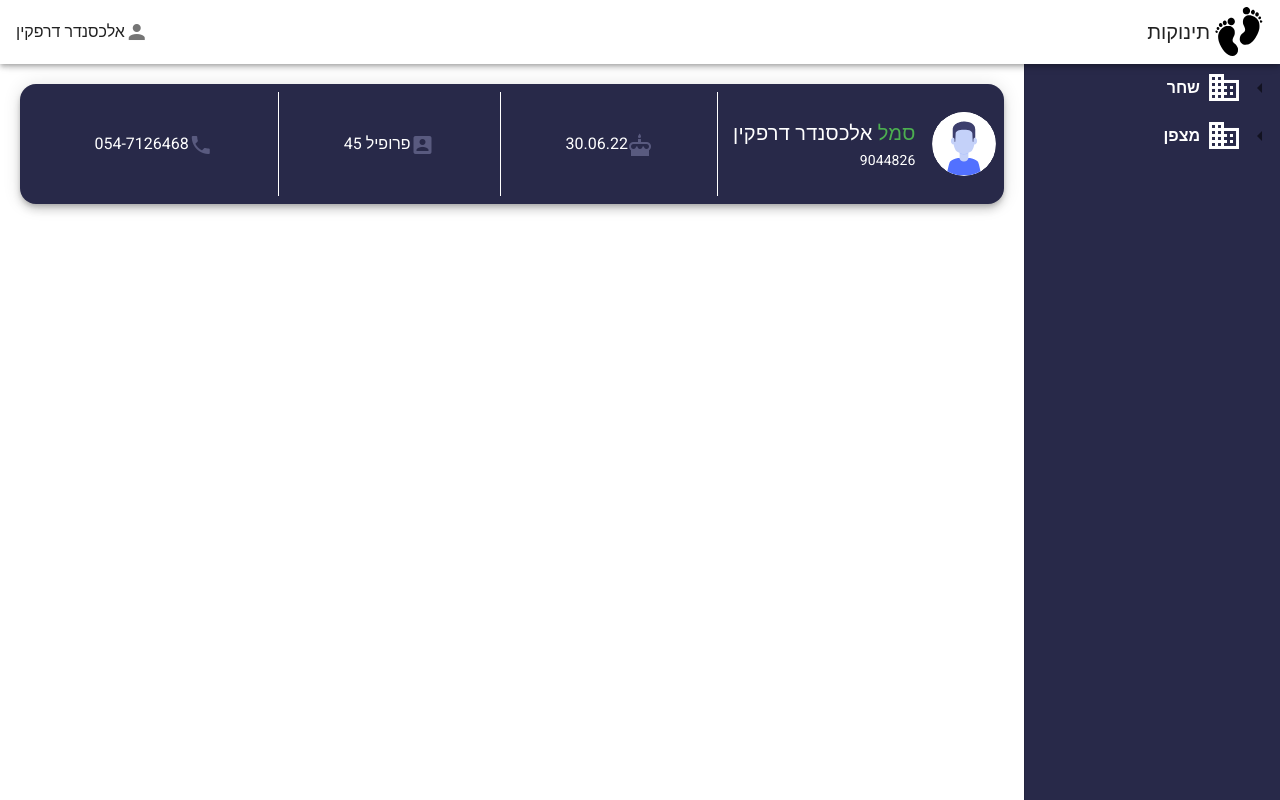
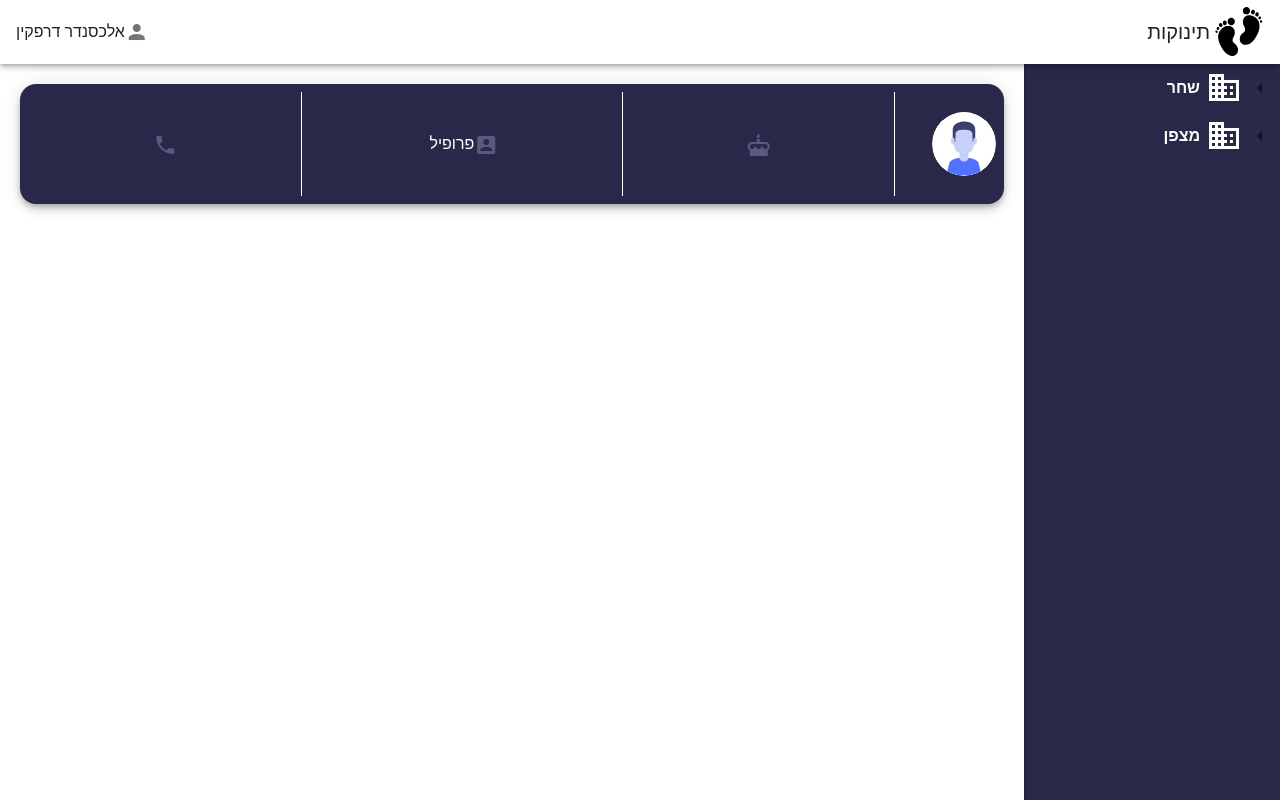
Before and after one commit to CodeAndParty/tinokot, a Vue app: page /soldier/1 in a window 1280 px wide. Built offline with nearby package versions, Linux system fonts and the light colour scheme; no server answers.

Commit message:
making the solider view component to fetch the users data and pass to soldierInfo card as prop

```diff
--- a/src/components/SoldierInfoCard.vue
+++ b/src/components/SoldierInfoCard.vue
@@ -13,17 +13,19 @@
 
     <div>
       <v-card-title>
-        <span class="green--text">סמל</span>
+        <span class="green--text">{{ soldier?.rank }}</span>
         <span>&nbsp;</span>
-        <span>אלכסנדר דרפקין</span>
+        <span>{{ soldier?.name }}</span>
       </v-card-title>
-      <v-card-subtitle class="white--text">9044826</v-card-subtitle>
+      <v-card-subtitle class="white--text">{{
+        soldier?.pernr
+      }}</v-card-subtitle>
     </div>
 
     <v-divider vertical class="white"></v-divider>
     <div class="mx-auto">
       <v-icon color="accent">mdi-cake</v-icon>
-      <span>30.06.22</span>
+      <span>{{ soldier?.birthDate }}</span>
     </div>
 
     <v-divider vertical class="white"></v-divider>
@@ -31,13 +33,13 @@
       <v-icon color="accent">mdi-account-box</v-icon>
       <span>פרופיל</span>
       <span>&nbsp;</span>
-      <span>45</span>
+      <span>{{ soldier?.medicalScore }}</span>
     </div>
 
     <v-divider vertical class="white"></v-divider>
     <div class="mx-auto">
       <v-icon color="accent">mdi-phone</v-icon>
-      <span>054-7126468</span>
+      <span>{{ soldier?.cell }}</span>
     </div>
   </v-card>
 </template>
@@ -45,6 +47,8 @@
 <script>
 export default {
   name: "SoldierInfoCard",
+
+  props: ["soldier"],
 };
 </script>
 
--- a/src/views/SoldierView.vue
+++ b/src/views/SoldierView.vue
@@ -1,5 +1,5 @@
 <template>
-  <SoldierInfoCard></SoldierInfoCard>
+  <SoldierInfoCard :soldier="soldier"></SoldierInfoCard>
 </template>
 
 <script>
@@ -11,5 +11,17 @@ export default {
   components: {
     SoldierInfoCard,
   },
+
+  data: () => ({
+    soldier: null,
+  }),
+
+  mounted() {
+    this.$http
+      .get(`${process.env.VUE_APP_API_URL}/soldiers/${this.$route.params.id}`)
+      .then((response) => {
+        this.soldier = response.data;
+      });
+  },
 };
 </script>
```
